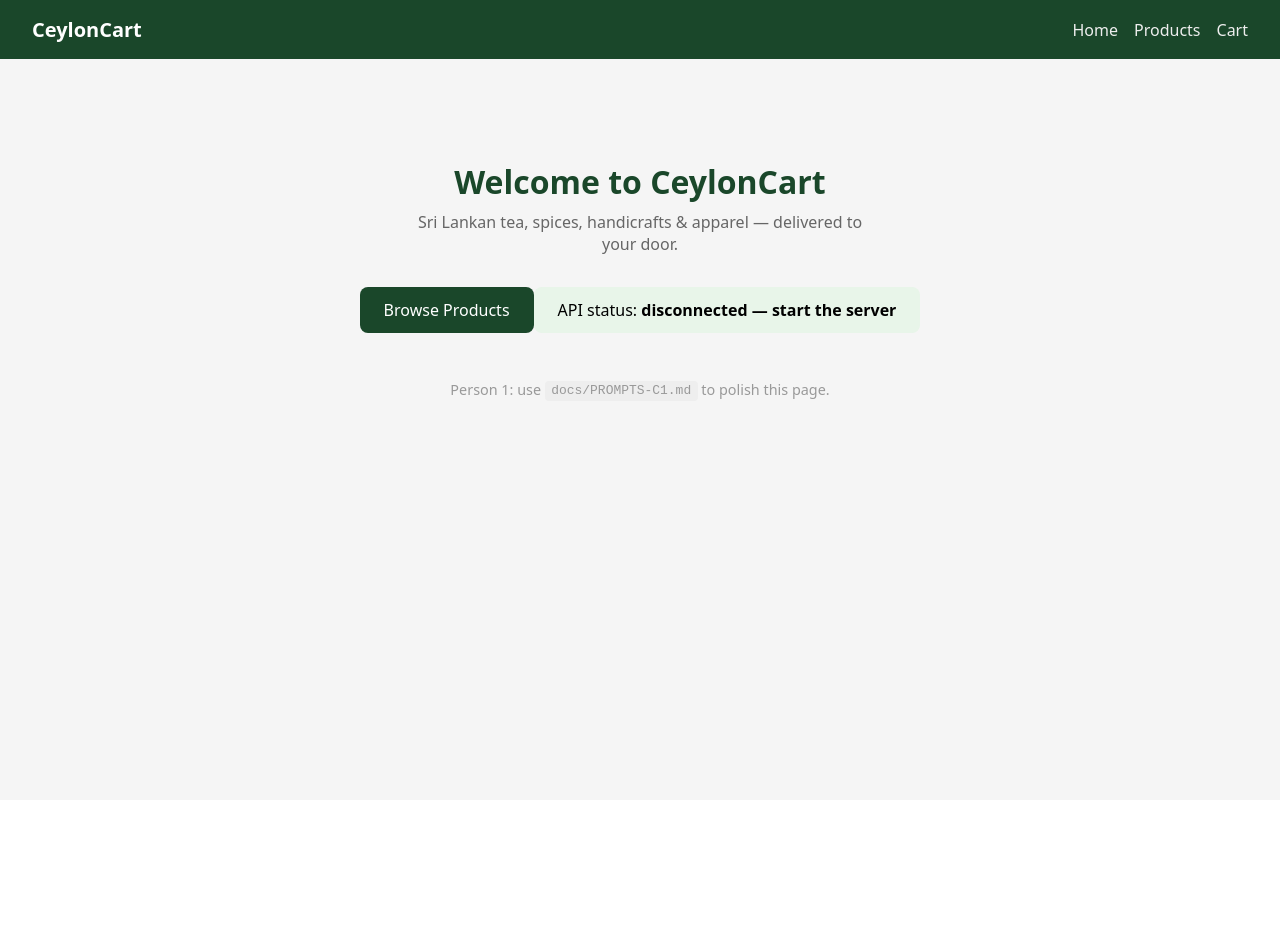
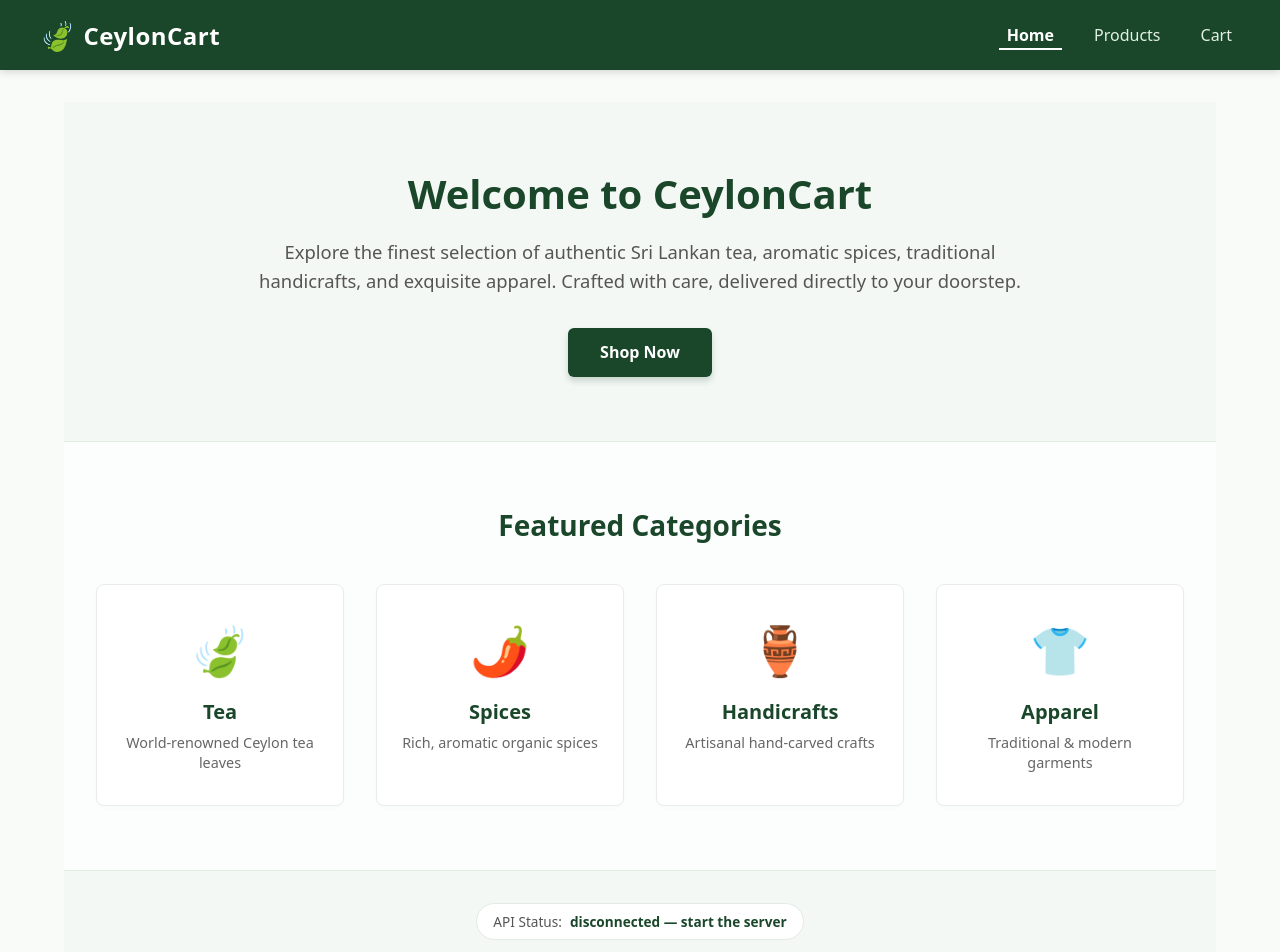
Before and after one commit to SeniruR/sdad-vibe, a React (Vite) app in the folder client/: page / in a window 1280 px wide. Shown: the top 952 px of the page. Before the commit the page ends 800 px from the top, so only its background shows below. Built offline with nearby package versions, Linux system fonts and the light colour scheme; no server answers.

Commit message:
Dilmith-Anusara - C1 Layout $ Home

```diff
--- a/client/src/components/c1-layout/Header.jsx
+++ b/client/src/components/c1-layout/Header.jsx
@@ -1,28 +1,125 @@
-import { Link } from 'react-router-dom';
-// Person 1 (C1) — replace with full CeylonCart header
+import { Link, useLocation } from 'react-router-dom';
+import { useCart } from '../../context/CartContext';
+
 export default function Header() {
+  const location = useLocation();
+
+  let cartCount = 0;
+  try {
+    const cart = useCart();
+    if (cart && typeof cart.count === 'number') {
+      cartCount = cart.count;
+    }
+  } catch (error) {
+    // Treat as optional if CartContext isn't available or ready in the current tree
+    console.warn('CartContext is not available:', error.message);
+  }
+
+  // Active link helper
+  const getLinkStyle = (path) => {
+    const isActive = location.pathname === path;
+    return {
+      ...styles.link,
+      ...(isActive ? styles.activeLink : {}),
+    };
+  };
+
   return (
     <header style={styles.header}>
-      <Link to="/" style={styles.title}>CeylonCart</Link>
-      <nav style={styles.nav}>
-        <Link to="/" style={styles.link}>Home</Link>
-        <Link to="/products" style={styles.link}>Products</Link>
-        <Link to="/cart" style={styles.link}>Cart</Link>
-      </nav>
+      <div style={styles.container}>
+        <Link to="/" style={styles.title}>
+          <span style={styles.logoIcon}>🍃</span> CeylonCart
+        </Link>
+        <nav style={styles.nav}>
+          <Link to="/" style={getLinkStyle('/')}>Home</Link>
+          <Link to="/products" style={getLinkStyle('/products')}>Products</Link>
+          <Link to="/cart" style={getLinkStyle('/cart')}>
+            Cart
+            {cartCount > 0 && (
+              <span style={styles.badge} aria-label={`${cartCount} items in cart`}>
+                {cartCount}
+              </span>
+            )}
+          </Link>
+        </nav>
+      </div>
     </header>
   );
 }
 
 const styles = {
   header: {
+    backgroundColor: '#1a472a',
+    color: '#ffffff',
+    padding: '1rem 2rem',
+    boxShadow: '0 2px 8px rgba(0, 0, 0, 0.15)',
+    position: 'sticky',
+    top: 0,
+    zIndex: 1000,
+    fontFamily: 'system-ui, -apple-system, BlinkMacSystemFont, "Segoe UI", Roboto, sans-serif',
+  },
+  container: {
     display: 'flex',
     justifyContent: 'space-between',
     alignItems: 'center',
-    padding: '1rem 2rem',
-    backgroundColor: '#1a472a',
-    color: '#fff',
+    maxWidth: '1200px',
+    margin: '0 auto',
+    width: '100%',
+    flexWrap: 'wrap',
+    gap: '1rem',
   },
-  title: { margin: 0, fontSize: '1.25rem', color: '#fff', textDecoration: 'none', fontWeight: 'bold' },
-  nav: { display: 'flex', gap: '1rem' },
-  link: { color: '#eee', textDecoration: 'none' },
+  title: {
+    margin: 0,
+    fontSize: '1.5rem',
+    color: '#ffffff',
+    textDecoration: 'none',
+    fontWeight: 700,
+    letterSpacing: '0.5px',
+    display: 'flex',
+    alignItems: 'center',
+    gap: '0.5rem',
+    transition: 'opacity 0.2s ease',
+  },
+  logoIcon: {
+    fontSize: '1.75rem',
+  },
+  nav: {
+    display: 'flex',
+    alignItems: 'center',
+    gap: '1.5rem',
+    flexWrap: 'wrap',
+  },
+  link: {
+    color: '#e2f0e6',
+    textDecoration: 'none',
+    fontWeight: 500,
+    fontSize: '1rem',
+    padding: '0.25rem 0.5rem',
+    borderRadius: '4px',
+    transition: 'all 0.2s ease',
+    display: 'flex',
+    alignItems: 'center',
+  },
+  activeLink: {
+    color: '#ffffff',
+    fontWeight: 600,
+    borderBottom: '2px solid #ffffff',
+    borderRadius: 0,
+    paddingBottom: 'calc(0.25rem - 2px)',
+  },
+  badge: {
+    backgroundColor: '#e74c3c',
+    color: '#ffffff',
+    fontSize: '0.75rem',
+    fontWeight: 'bold',
+    borderRadius: '50%',
+    minWidth: '18px',
+    height: '18px',
+    display: 'inline-flex',
+    alignItems: 'center',
+    justifyContent: 'center',
+    marginLeft: '6px',
+    padding: '2px',
+    boxShadow: '0 1px 3px rgba(0,0,0,0.2)',
+  },
 };
--- a/client/src/components/c1-layout/Layout.jsx
+++ b/client/src/components/c1-layout/Layout.jsx
@@ -4,12 +4,50 @@ export default function Layout({ children }) {
   return (
     <div style={styles.wrapper}>
       <Header />
-      <main style={styles.main}>{children}</main>
+      <main style={styles.main}>
+        <div style={styles.container}>
+          {children}
+        </div>
+      </main>
+      <footer style={styles.footer}>
+        <p style={styles.footerText}>CeylonCart &copy; 2026 &mdash; Locally made, globally loved.</p>
+      </footer>
     </div>
   );
 }
 
 const styles = {
-  wrapper: { minHeight: '100vh', backgroundColor: '#f5f5f5' },
-  main: { padding: '2rem', maxWidth: '960px', margin: '0 auto' },
+  wrapper: {
+    display: 'flex',
+    flexDirection: 'column',
+    minHeight: '100vh',
+    backgroundColor: '#f9fbf9',
+  },
+  main: {
+    flex: '1 0 auto',
+    width: '100%',
+    boxSizing: 'border-box',
+  },
+  container: {
+    maxWidth: '1200px',
+    margin: '0 auto',
+    padding: '2rem 1.5rem',
+    boxSizing: 'border-box',
+    width: '100%',
+  },
+  footer: {
+    backgroundColor: '#1a472a',
+    color: '#ffffff',
+    padding: '1.5rem 1rem',
+    textAlign: 'center',
+    marginTop: 'auto',
+    borderTop: '1px solid rgba(255, 255, 255, 0.1)',
+  },
+  footerText: {
+    margin: 0,
+    fontSize: '0.9rem',
+    opacity: 0.9,
+    letterSpacing: '0.3px',
+    fontFamily: 'system-ui, -apple-system, BlinkMacSystemFont, "Segoe UI", Roboto, sans-serif',
+  },
 };
--- a/client/src/pages/HomePage.jsx
+++ b/client/src/pages/HomePage.jsx
@@ -2,7 +2,6 @@ import { useEffect, useState } from 'react';
 import { Link } from 'react-router-dom';
 import { apiGet } from '../services/api';
 
-// Person 1 (C1) — replace with CeylonCart landing page
 export default function HomePage() {
   const [apiStatus, setApiStatus] = useState('checking...');
 
@@ -12,42 +11,163 @@ export default function HomePage() {
       .catch(() => setApiStatus('disconnected — start the server'));
   }, []);
 
+  const categories = [
+    { name: 'Tea', icon: '🍃', description: 'World-renowned Ceylon tea leaves' },
+    { name: 'Spices', icon: '🌶️', description: 'Rich, aromatic organic spices' },
+    { name: 'Handicrafts', icon: '🏺', description: 'Artisanal hand-carved crafts' },
+    { name: 'Apparel', icon: '👕', description: 'Traditional & modern garments' },
+  ];
+
   return (
-    <div style={styles.container}>
-      <h1 style={styles.title}>Welcome to CeylonCart</h1>
-      <p style={styles.subtitle}>
-        Sri Lankan tea, spices, handicrafts &amp; apparel — delivered to your door.
-      </p>
-      <Link to="/products" style={styles.cta}>Browse Products</Link>
-      <div style={styles.status}>
-        API status: <strong>{apiStatus}</strong>
-      </div>
-      <p style={styles.hint}>
-        Person 1: use <code>docs/PROMPTS-C1.md</code> to polish this page.
-      </p>
+    <div style={styles.page}>
+      {/* Hero Section */}
+      <section style={styles.hero}>
+        <div style={styles.heroContent}>
+          <h1 style={styles.heroTitle}>Welcome to CeylonCart</h1>
+          <p style={styles.heroTagline}>
+            Explore the finest selection of authentic Sri Lankan tea, aromatic spices, traditional handicrafts, and exquisite apparel. Crafted with care, delivered directly to your doorstep.
+          </p>
+          <Link to="/products" style={styles.ctaButton}>Shop Now</Link>
+        </div>
+      </section>
+
+      {/* Categories Section */}
+      <section style={styles.categoriesSection}>
+        <h2 style={styles.sectionTitle}>Featured Categories</h2>
+        <div style={styles.grid}>
+          {categories.map((cat) => (
+            <Link key={cat.name} to="/products" style={styles.card}>
+              <div style={styles.cardIcon}>{cat.icon}</div>
+              <h3 style={styles.cardTitle}>{cat.name}</h3>
+              <p style={styles.cardDescription}>{cat.description}</p>
+            </Link>
+          ))}
+        </div>
+      </section>
+
+      {/* API Health Check Status */}
+      <footer style={styles.footer}>
+        <div style={styles.statusBadge}>
+          API Status: <span style={styles.statusValue}>{apiStatus}</span>
+        </div>
+      </footer>
     </div>
   );
 }
 
 const styles = {
-  container: { textAlign: 'center', padding: '3rem 1rem' },
-  title: { fontSize: '2rem', marginBottom: '0.5rem', color: '#1a472a' },
-  subtitle: { color: '#666', marginBottom: '2rem', maxWidth: '480px', margin: '0 auto 2rem' },
-  cta: {
+  page: {
+    fontFamily: 'system-ui, -apple-system, BlinkMacSystemFont, "Segoe UI", Roboto, sans-serif',
+    color: '#333333',
+    backgroundColor: '#fcfdfd',
+    minHeight: '100vh',
+    display: 'flex',
+    flexDirection: 'column',
+  },
+  hero: {
+    backgroundColor: '#f4f8f5',
+    padding: '4rem 2rem',
+    textAlign: 'center',
+    borderBottom: '1px solid #e1ebe3',
+  },
+  heroContent: {
+    maxWidth: '800px',
+    margin: '0 auto',
+  },
+  heroTitle: {
+    fontSize: '2.5rem',
+    color: '#1a472a',
+    margin: '0 0 1rem 0',
+    fontWeight: 800,
+  },
+  heroTagline: {
+    fontSize: '1.15rem',
+    lineHeight: '1.6',
+    color: '#555555',
+    margin: '0 0 2rem 0',
+  },
+  ctaButton: {
     display: 'inline-block',
-    padding: '0.75rem 1.5rem',
+    padding: '0.85rem 2rem',
     backgroundColor: '#1a472a',
-    color: '#fff',
+    color: '#ffffff',
+    textDecoration: 'none',
+    fontWeight: 600,
+    borderRadius: '6px',
+    boxShadow: '0 4px 6px rgba(26, 71, 42, 0.2)',
+    transition: 'all 0.2s ease',
+  },
+  categoriesSection: {
+    padding: '4rem 2rem',
+    maxWidth: '1200px',
+    margin: '0 auto',
+    width: '100%',
+    boxSizing: 'border-box',
+    flexGrow: 1,
+  },
+  sectionTitle: {
+    fontSize: '1.75rem',
+    color: '#1a472a',
+    textAlign: 'center',
+    margin: '0 0 2.5rem 0',
+    fontWeight: 700,
+  },
+  grid: {
+    display: 'grid',
+    gridTemplateColumns: 'repeat(auto-fit, minmax(220px, 1fr))',
+    gap: '2rem',
+    width: '100%',
+  },
+  card: {
+    backgroundColor: '#ffffff',
+    border: '1px solid #e8ede9',
     borderRadius: '8px',
+    padding: '2rem 1.5rem',
+    textAlign: 'center',
     textDecoration: 'none',
-    marginBottom: '2rem',
+    color: 'inherit',
+    boxShadow: '0 2px 4px rgba(0, 0, 0, 0.02)',
+    transition: 'all 0.3s ease',
+    display: 'flex',
+    flexDirection: 'column',
+    alignItems: 'center',
   },
-  status: {
-    display: 'inline-block',
-    padding: '0.75rem 1.5rem',
-    backgroundColor: '#e8f5e9',
-    borderRadius: '8px',
-    marginBottom: '1.5rem',
+  cardIcon: {
+    fontSize: '3rem',
+    marginBottom: '1rem',
   },
-  hint: { color: '#999', fontSize: '0.9rem' },
+  cardTitle: {
+    fontSize: '1.25rem',
+    color: '#1a472a',
+    margin: '0 0 0.5rem 0',
+    fontWeight: 600,
+  },
+  cardDescription: {
+    fontSize: '0.9rem',
+    color: '#666666',
+    margin: 0,
+    lineHeight: '1.4',
+  },
+  footer: {
+    padding: '2rem',
+    textAlign: 'center',
+    backgroundColor: '#f4f8f5',
+    borderTop: '1px solid #e1ebe3',
+    marginTop: 'auto',
+  },
+  statusBadge: {
+    display: 'inline-flex',
+    alignItems: 'center',
+    gap: '0.5rem',
+    padding: '0.5rem 1rem',
+    backgroundColor: '#ffffff',
+    border: '1px solid #e1ebe3',
+    borderRadius: '20px',
+    fontSize: '0.85rem',
+    color: '#555555',
+  },
+  statusValue: {
+    fontWeight: 600,
+    color: '#1a472a',
+  },
 };
```
